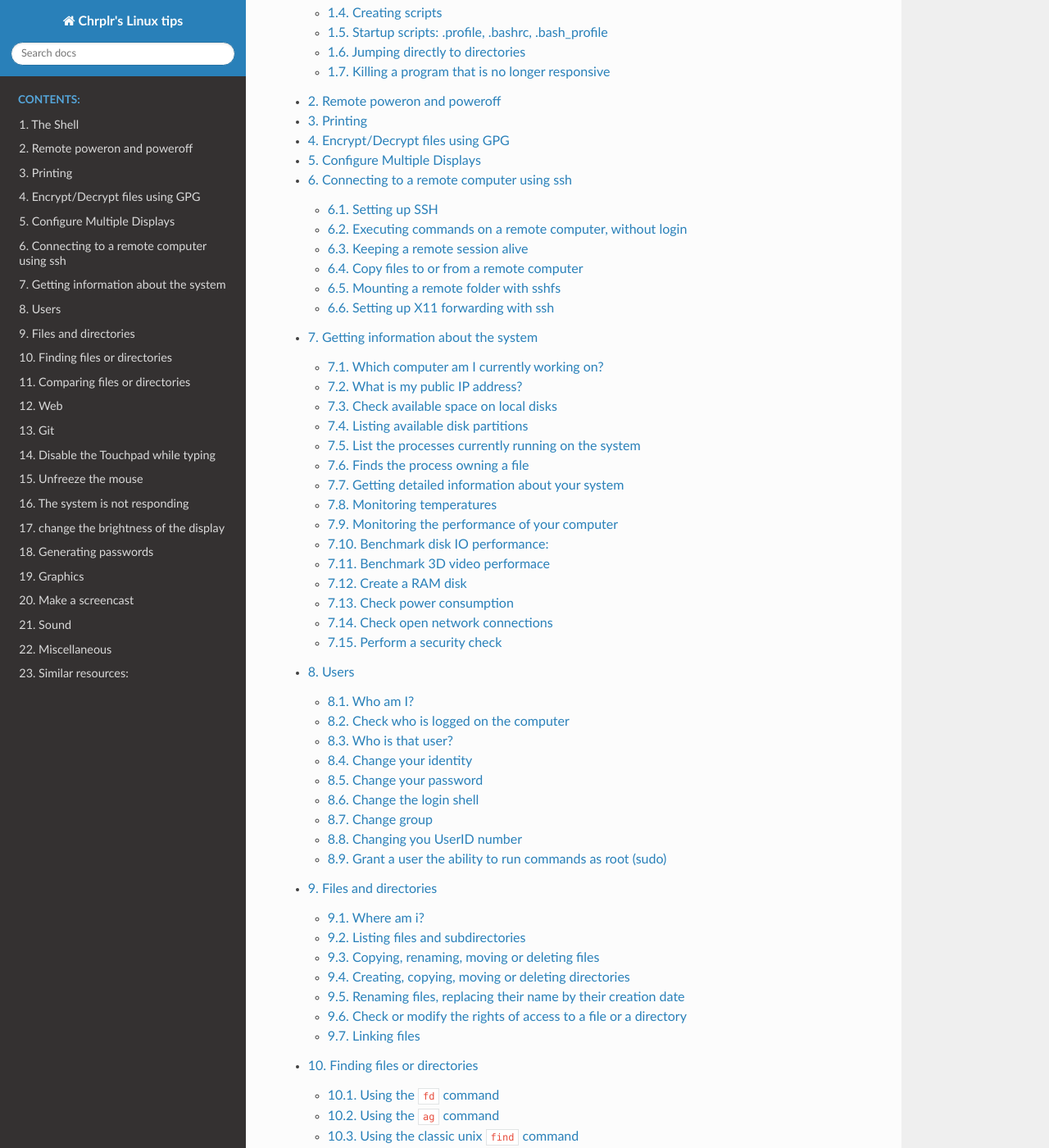
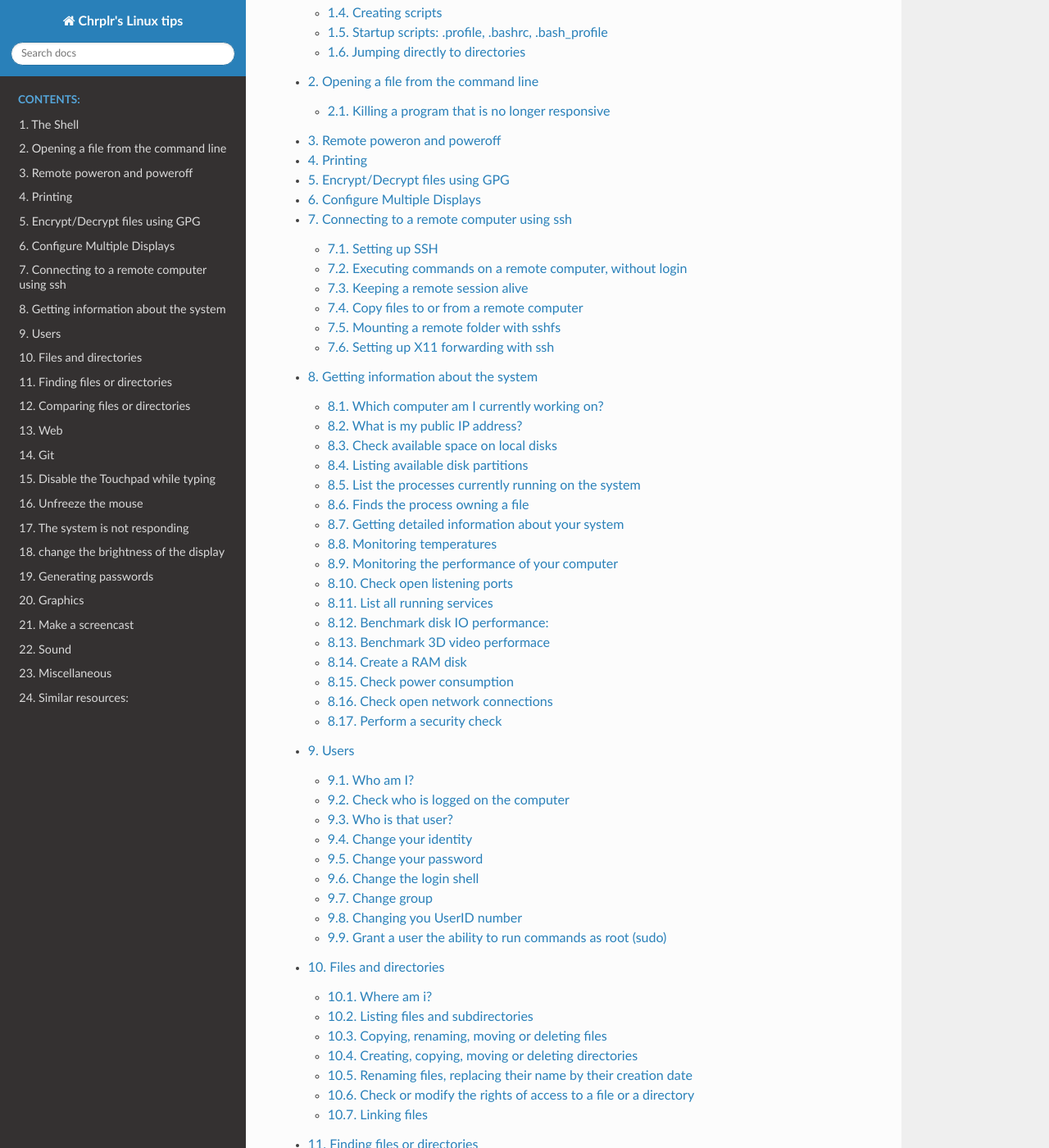
Before and after one commit to chrplr/linux-tips, a Sphinx documentation site: the page built from docs/index.rst, in a window 1280 px wide and 1400 px high, scrolled down 458 px. Shown: the whole window at 82% size. Built offline with Sphinx 7.4.7 and the Read the Docs theme 2.0.0, drawn with Linux system fonts in a browser that asks for light colours; some of the changed text lies outside the part shown.

```diff
--- a/docs/linux_howto.rst
+++ b/docs/linux_howto.rst
@@ -108,8 +110,10 @@ The ``type`` command tells you the category of a command.
 
    type ll  # alias (typically defined in most linuxes)
 
-   type cp    # program
+   type cp    # executable
    cp --help
+
+   declare -F # list all functions
 
 
 The vast majority of commands that you are going to type are programs
@@ -148,6 +152,7 @@ In this situation, the best is to close the shell (by pressing
 If you want a modification of the ``PATH`` variable to be permanent,
 i.e. to be active each time you start a shell, add the
 ``export PATH=...`` line to the file ``~/.profile``.
+
 
 Creating scripts
 ~~~~~~~~~~~~~~~~
@@ -231,6 +236,8 @@ See:
 * https://superuser.com/questions/789448/choosing-between-bashrc-profile-bash-profile-etc
 * https://stackoverflow.com/questions/902946/about-bash-profile-bashrc-and-where-should-alias-be-written-in
 * http://mywiki.wooledge.org/DotFiles
+
+
 
 Jumping directly to directories
 ~~~~~~~~~~~~~~~~~~~~~~~~~~~~~~~
@@ -262,6 +269,15 @@ the available operations:
    sl -l                  long list
    sl -p                  path list
 
+Opening a file from the command line
+------------------------------------
+
+::
+
+   xdg-open file
+
+
+
 Killing a program that is no longer responsive
 ~~~~~~~~~~~~~~~~~~~~~~~~~~~~~~~~~~~~~~~~~~~~~~
 
@@ -748,6 +768,7 @@ Which Linux distribution is running:
 
    inxi -b
    lsb_release -a
+
 
 Note: you may need to install the packages ``inxi`` and ``lsb-core``:
 
@@ -763,6 +784,8 @@ Which version of the linux kernel is running:
 
    uname -a
 
+
+
 To display detailed hardware information:
 
 ::
@@ -845,6 +868,24 @@ Or the general network performance:
    netstat -i 10
 
 Large ``TX-ERR`` or ``RX-ERR`` indicate a problem.
+
+
+Check open listening ports
+~~~~~~~~~~~~~~~~~~~~~~~~~~
+
+::
+
+   sudo netstat -tulpn
+
+
+List all running services
+~~~~~~~~~~~~~~~~~~~~~~~~~
+
+::
+
+   systemctl -l -t service | less
+
+
 
 Benchmark disk IO performance:
 ~~~~~~~~~~~~~~~~~~~~~~~~~~~~~~
```
Also changed, not shown: other parts of docs/linux_howto.rst (+13 -7 lines).
